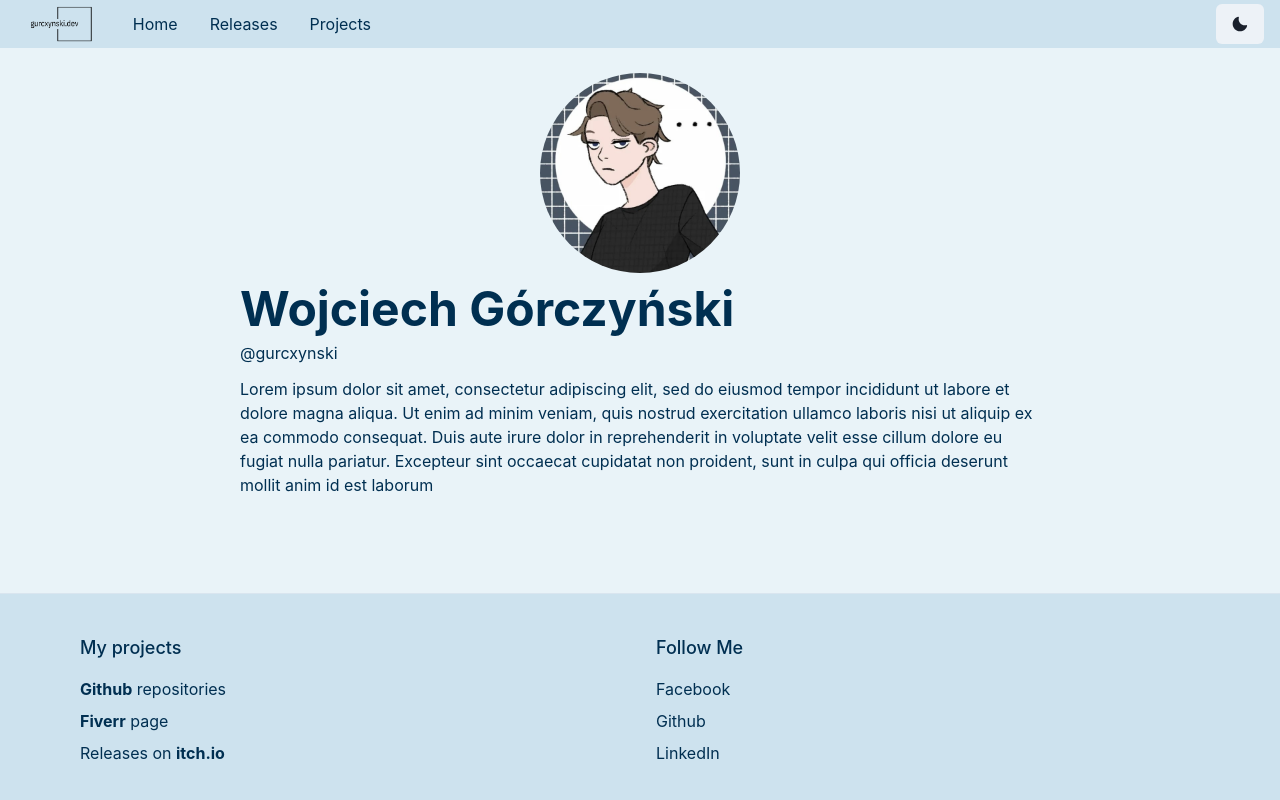
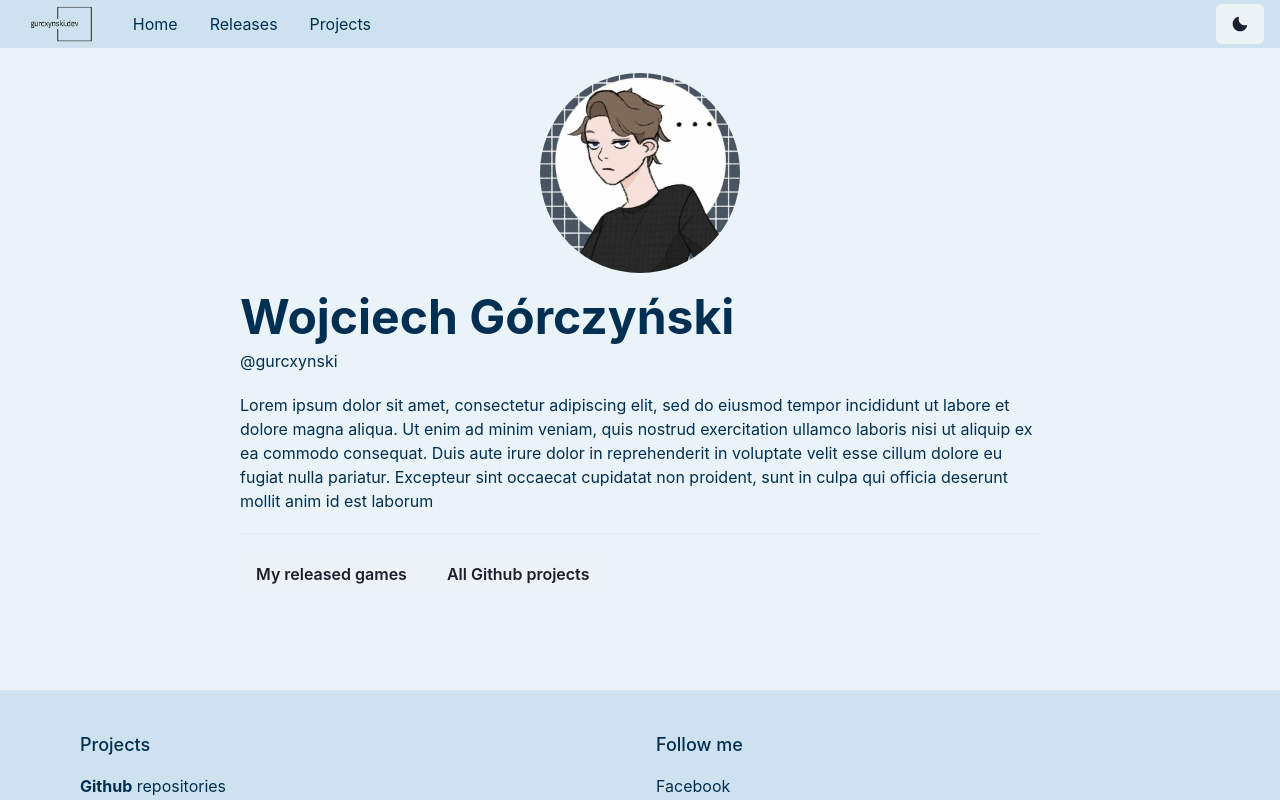
Before and after one commit to gurcxynski/gurcxynski.dev, a Next.js app: page / in a window 1280 px wide. Shown: the top 800 px of the page. Built offline with nearby package versions, Linux system fonts and the light colour scheme.

Commit message:
Adjusted footer and created links in home page

```diff
--- a/components/footer.tsx
+++ b/components/footer.tsx
@@ -44,7 +44,7 @@ import {
         <Container as={Stack} maxW={'6xl'} py={10}>
           <SimpleGrid columns={{ base: 1, sm: 2, md: 2 }} spacing={8}>
             <Stack align={'flex-start'}>
-              <ListHeader>My projects</ListHeader>
+              <ListHeader>Projects</ListHeader>
               <Link as={NextLink} href={'https://github.com/gurcxynski?tab=repositories'}><Text as='b'>Github</Text> repositories</Link>
               <Stack direction={'row'} align={'center'} spacing={2}>
                 <Link as={NextLink} href={'https://www.fiverr.com/gurcxynski'}><Text as='b'>Fiverr</Text> page</Link>
@@ -52,7 +52,7 @@ import {
               <Link as={NextLink} href={'https://gurcxynski.itch.io'}>Releases on <Text as='b'>itch.io</Text></Link>
             </Stack>
             <Stack align={'flex-start'}>
-              <ListHeader>Follow Me</ListHeader>
+              <ListHeader>Follow me</ListHeader>
               <Link as={NextLink} href={'https://www.facebook.com/gurcxynski/'}>Facebook</Link>
               <Link as={NextLink} href={'https://github.com/gurcxynski'}>Github</Link>
               <Link as={NextLink} href={'https://www.linkedin.com/in/wojciech-górczyński-979442232/'}>LinkedIn</Link>
--- a/pages/index.tsx
+++ b/pages/index.tsx
@@ -1,10 +1,11 @@
 import Layout from '@/components/layout'
-import {Heading, Flex, Image, Spacer, Stack, Text} from '@chakra-ui/react'
+import {Heading, Flex, Image, Spacer, Stack, Text, Button, Divider, HStack, Link} from '@chakra-ui/react'
+import NextLink from 'next/link';
 
 export default function Home() {
   return (
         <Layout>
-          <Stack spacing={3}>
+          <Stack spacing={5}>
             <Flex>
               <Spacer/>
               <Image borderRadius='full'
@@ -22,6 +23,11 @@ export default function Home() {
               Lorem ipsum dolor sit amet, consectetur adipiscing elit, sed do eiusmod tempor incididunt ut labore et dolore magna aliqua. Ut enim ad minim veniam, quis nostrud exercitation ullamco laboris nisi ut aliquip ex ea commodo consequat. Duis aute irure dolor in reprehenderit in voluptate velit esse cillum dolore eu fugiat nulla pariatur. Excepteur sint occaecat cupidatat non proident, sunt in culpa qui officia deserunt mollit anim id est laborum
               </Text>
             </Stack>
+            <Divider />
+            <HStack>
+            <Link as={NextLink} href={'/releases'}> <Button> My released games </Button> </Link>
+            <Link as={NextLink} href={'/projects'}> <Button> All Github projects </Button> </Link>
+            </HStack>
           </Stack>
         </Layout>
   )
```
